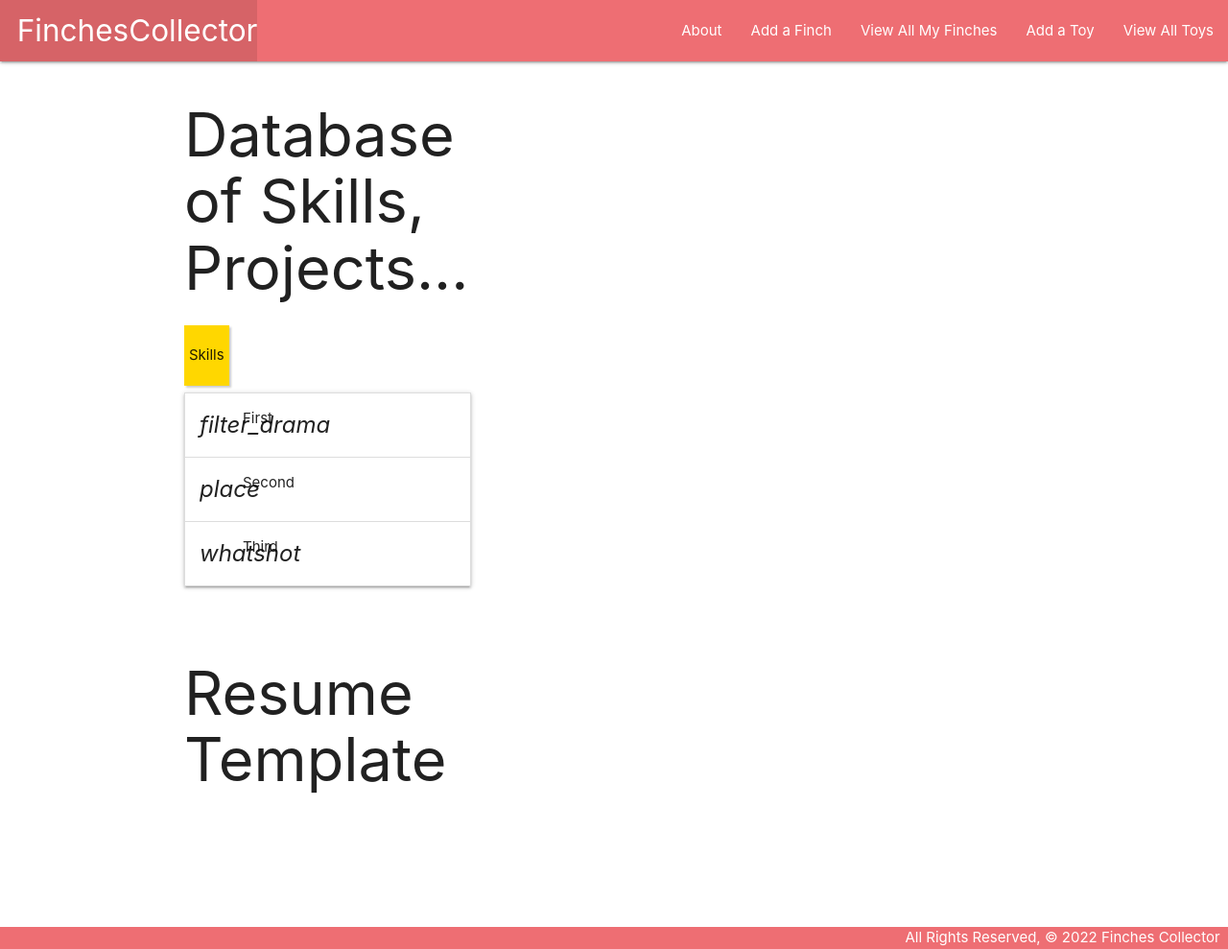
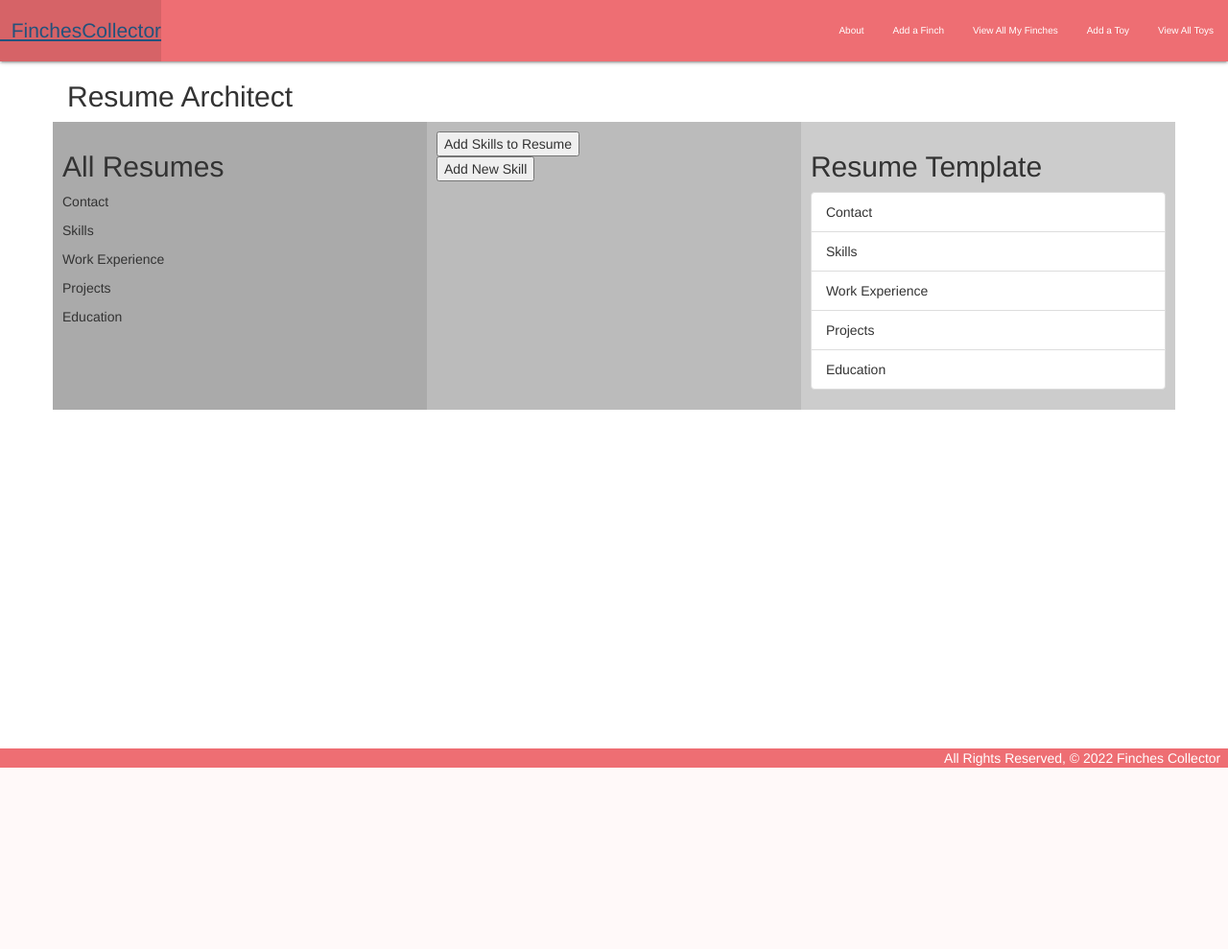
Before and after one commit to Jazmin-Ewers/finchcollector, a Django app: page /tables/ in a window 1280 px wide. Shown: the whole page at 96% size. After the commit the page ends 800 px from the top, so only its background shows below. Run offline with Django 3.2, Linux system fonts and the light colour scheme; data that the repository does not hold is empty; some libraries are stand-ins or nearby versions.

Commit message:
added checkboxes to middle column

```diff
--- a/main_app/static/css/style.css
+++ b/main_app/static/css/style.css
@@ -13,21 +13,26 @@ footer.page-footer {
   text-align: right;
 }
 
-.row {
-  display: table;
-  width: 100%;
+.list-group-item {
+  cursor: move;
+  cursor: -webkit-grabbing;
 }
 
-.lane {
-  display: inline-block;
-  width: 33.333%;
-  float: none;
-  min-height: 300px;
+* {
+  box-sizing: border-box;
 }
 
-.task {
-  box-shadow: 2px 2px 2px #ccc;
-  display: inline-block;
-  background: gold;
-  padding: 5px;
+/* Create three equal columns that floats next to each other */
+.column {
+  float: left;
+  width: 33.33%;
+  padding: 10px;
+  height: 300px; /* Should be removed. Only for demonstration */
 }
+
+/* Clear floats after the columns */
+.row:after {
+  content: "";
+  display: table;
+  clear: both;
+}
--- a/main_app/templates/base.html
+++ b/main_app/templates/base.html
@@ -8,10 +8,12 @@
   <meta http-equiv="X-UA-Compatible" content="ie=edge">
   <title>Finches</title>
   <link rel="stylesheet" href="https://cdnjs.cloudflare.com/ajax/libs/materialize/1.0.0/css/materialize.min.css">
+  <link rel="stylesheet" href="//maxcdn.bootstrapcdn.com/bootstrap/3.3.1/css/bootstrap.min.css">
   <link rel="stylesheet" type="text/css" href="{% static 'css/style.css' %}">
   <script scr="ajax.js"></script>
   <script src="https://cdnjs.cloudflare.com/ajax/libs/materialize/1.0.0/js/materialize.min.js"></script>
   <script src="https://cdnjs.cloudflare.com/ajax/libs/jquery/3.2.1/jquery.min.js"></script>
+  <script src="https://raw.githack.com/SortableJS/Sortable/master/Sortable.js"></script>
 
 </head>
 <body>
--- a/main_app/templates/finches_toys_index.html
+++ b/main_app/templates/finches_toys_index.html
@@ -1,80 +1,61 @@
 {% extends 'base.html' %}
 {% block content %}
 
-<script src="https://cdnjs.cloudflare.com/ajax/libs/materialize/1.0.0/js/materialize.min.js"></script>
-<script src="https://cdnjs.cloudflare.com/ajax/libs/jquery/3.2.1/jquery.min.js"></script>
+<h2>Resume Architect</h2>
 
-<div class='row'>
-    <div class="lane droptarget">
-        <h1>Database of Skills, Projects...</h1>
-        <div class="task" draggable="true">
-            <p> Skills</p>
+<div class="row">
+  <div class="column" style="background-color:#aaa;">
+    <h2>All Resumes</h2>
+    <p>Contact</p>
+    <p>Skills</p>
+    <p>Work Experience</p>
+    <p>Projects</p>
+    <p>Education</p>
+  </div>
+  <div class="column" style="background-color:#bbb;">
+  <form action="tables/add_skill_to_resume/"></form>
+  {% for finch in finches %}
+    <div class="card">
+        <div class="card-content">
+              <label class="card-title">
+                <input type="checkbox" id="species" name="species" value="species"/>
+                <span>{{ finch.species }}</span>
+              </label>
         </div>
-
-        <ul class="collapsible">
-            <li>
-              <div class="collapsible-header"><i class="material-icons">filter_drama</i>First</div>
-              <div class="collapsible-body"><span>Lorem ipsum dolor sit amet.</span></div>
-            </li>
-            <li>
-              <div class="collapsible-header"><i class="material-icons">place</i>Second</div>
-              <div class="collapsible-body"><span>Lorem ipsum dolor sit amet.</span></div>
-            </li>
-            <li>
-              <div class="collapsible-header"><i class="material-icons">whatshot</i>Third</div>
-              <div class="collapsible-body"><span>Lorem ipsum dolor sit amet.</span></div>
-            </li>
-          </ul>
+      </div>
+    {% endfor %}
+    <input type="submit" value="Add Skills to Resume">
+    </form>
+    <form action="/tables/create_skill/" method="post">
+      {% csrf_token %}
+      <input type="submit" value="Add New Skill">
+  </form>
+  </div>
+  <div class="column" style="background-color:#ccc;">
+    <h2>Resume Template</h2>
+    <div id="sortTrue" class="list-group">
+      <div class="list-group-item">Contact</div>
+      <div class="list-group-item">Skills</div>
+      <div class="list-group-item">Work Experience</div>
+      <div class="list-group-item">Projects</div>
+      <div class="list-group-item">Education</div>
     </div>
-</div>
-<div class='row'>
-    <div class="lane droptarget">
-        <h1>Resume Template</h1>
-    </div>
+  </div>
 </div>
 
-<script>
-    document.addEventListener('DOMContentLoaded', function() {
-        const elems = document.querySelectorAll('.collapsible');
-        const instances = M.Collapsible.init(elems, options);
-    });
-
-  // Or with jQuery
-
-  $(document).ready(function(){
-    $('.collapsible').collapsible();
-  });
-
-    document.addEventListener('DOMContentLoaded', function() {
-        document.addEventListener('dragstart', function(e){
-            e.target.id = 'drag-' + new Date().getTime()
-            e.dataTransfer.setData('source', e.target.id)
-
-        })
-        document.addEventListener('dragenter', function(e) {
-            if (e.target.className === 'lane droptarget') {
-                e.target.style.background = 'rgba(98, 201, 255)'
-            }
-
-        })
-        document.addEventListener('dragover', function(e){
-            e.preventDefault()
-        })
-        document.addEventListener('dragleave', function(e){
-            if (e.target.className === 'lane droptarget') {
-                e.target.style.background = ''
-            }
-        })
-        document.addEventListener('drop', function(e){
-            if (e.target.className == 'lane droptarget'){
-                const data = e.dataTransfer.getData('source')
-                const element = document.getElementById(data)
-                e.target.appendChild(element)
-                e.target.style.background = ''
-            }
-        })
-    })
-</script>
+{% endblock %}
 
 
-    {% endblock %}
+<script>
+  // sort: true
+Sortable.create(sortTrue, {
+  group: "sorting",
+  sort: true
+});
+
+// sort: false
+Sortable.create(sortFalse, {
+  group: "sorting",
+  sort: false
+});
+</script>
--- a/main_app/urls.py
+++ b/main_app/urls.py
@@ -5,8 +5,14 @@ urlpatterns = [
     path('', views.home, name='home'),
     path('about/', views.about, name='about'),
 
-    # 'tables/' - Finches and Toys Route'
+    # 'tables/' - Tables'
     path('tables/', views.finches_toys_index, name='finches_toys_index'),
+
+    # 'tables/create_skill' - Create New Skill'
+    path('tables/create_skill/', views.SkillCreate.as_view(), name='create_skill'),
+
+    # 'tables/add_skill_to_resume' - Add Skill to the Resume'
+    path('tables/add_skill_to_resume/', views.SkillCreate.as_view(), name='add_skill_to_resume'),
 
     # 'finches/' - Finches Index Route
     path('finches/', views.finches_index, name='finches_index'),
--- a/main_app/views.py
+++ b/main_app/views.py
@@ -11,12 +11,13 @@ def home(request):
 def about(request):
   return render(request, 'about.html')
 
-def finches_toys_index(request):
-  return render(request, 'finches_toys_index.html')
-
 def finches_index(request):
   finches = Finch.objects.all()
   return render(request, 'finches/index.html', {'finches': finches})
+
+def finches_toys_index(request):
+  finches = Finch.objects.all()
+  return render(request, 'finches_toys_index.html', {'finches': finches})
 
 def finches_detail(request, finch_id):
   finch = Finch.objects.get(id=finch_id)
@@ -36,6 +37,11 @@ class FinchCreate(CreateView):
 class FinchUpdate(UpdateView):
   model = Finch
   fields = ['population', 'habitat', 'threats']
+
+class SkillCreate(CreateView):
+  model = Finch
+  fields = ['species', 'population']
+  success_url = '/tables/'
 
 class FinchDelete(DeleteView):
   model = Finch
```
